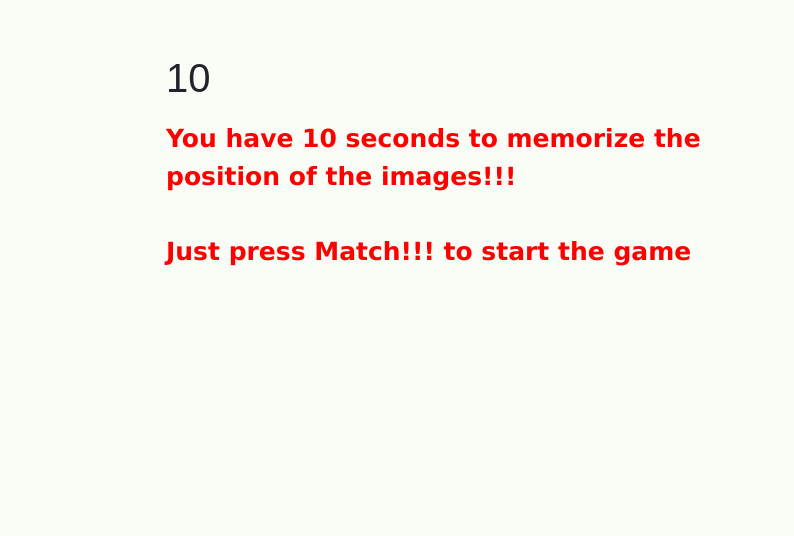
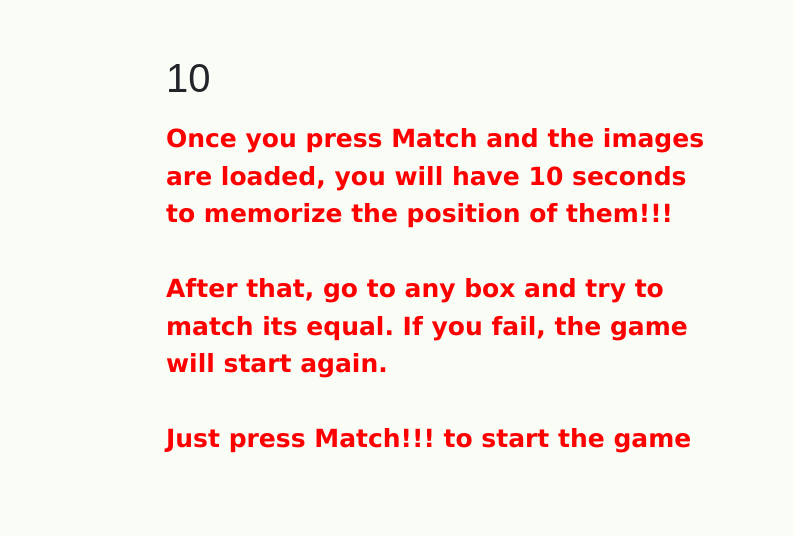
Before and after one commit to waikipi/match-app, a website: page index.html in a window 1280 px wide. Shown: the top 536 px of the page, 486-1280 px from the left. Drawn offline with nearby package versions, Linux system fonts and the light colour scheme.

Commit message:
Update index.html

```diff
--- a/index.html
+++ b/index.html
@@ -88,7 +88,11 @@
 
 				</div>
 				<div class="row">
-					<p>You have 10 seconds to memorize the position of the images!!!<br><br>Just press Match!!! to start the game</p>
+					<p>Once you press Match and the images are loaded, you will have 10 seconds to
+						memorize the position of them!!!<br><br>
+						After that, go to any box and try to match its equal. If you fail, the game will
+						start again.<br>
+						<br>Just press Match!!! to start the game</p>
 					<div class="alert alert-primary" id="matchAlert" role="alert">Matched!!</div>
 				</div>
 			</div>
```
